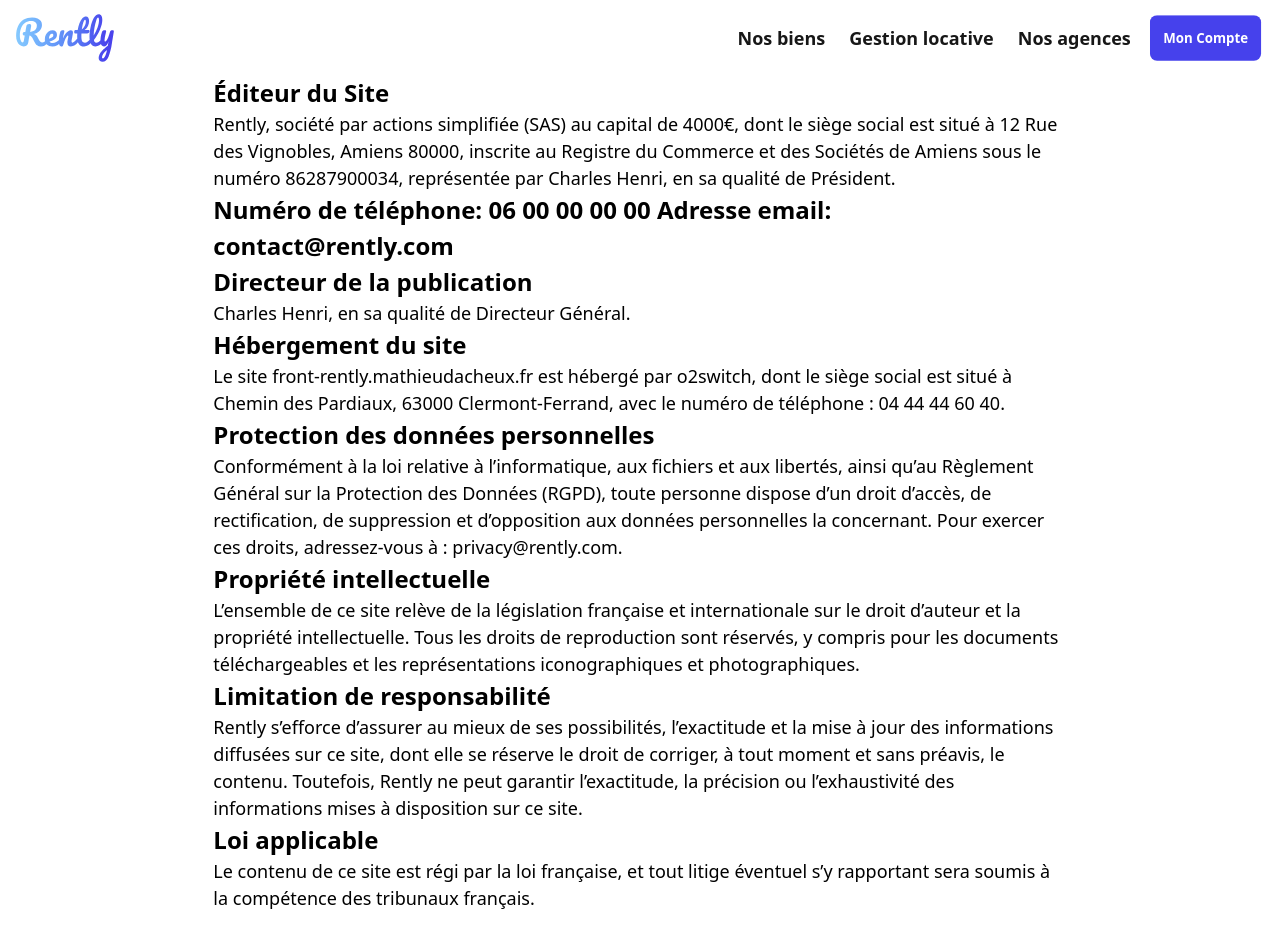
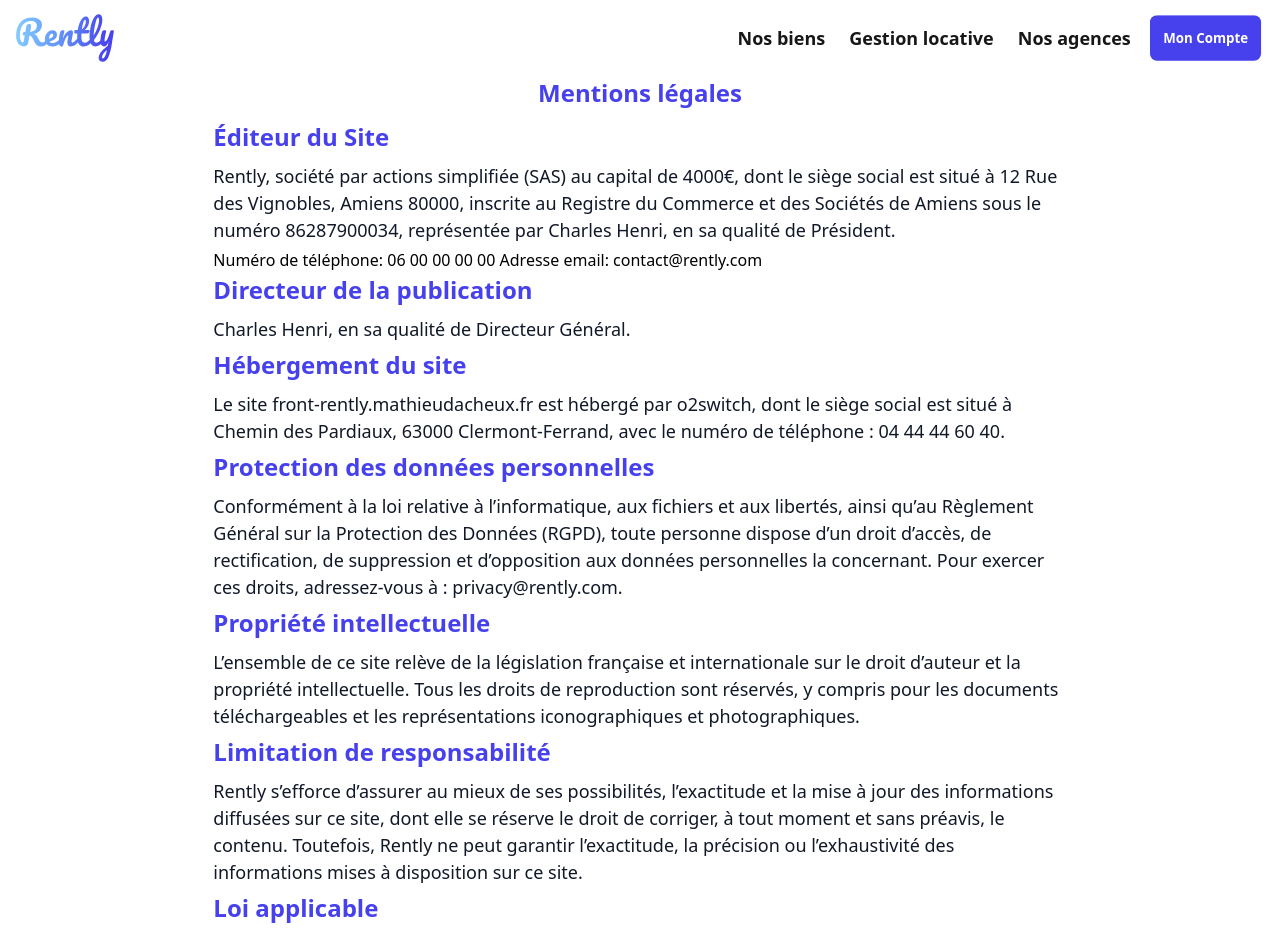
Before and after one commit to mathieudacheux/rently_FrontEnd, a React (Vite) app: page /terms in a window 1280 px wide. Shown: the top 938 px of the page. Built offline with nearby package versions, Linux system fonts and the light colour scheme; no server answers; sample sign-in values are in the browser's storage.

Commit message:
Refactor Terms page layout and content

```diff
--- a/src/pages/Terms/Terms.tsx
+++ b/src/pages/Terms/Terms.tsx
@@ -4,31 +4,40 @@ export default function Terms() {
   return (
     <div className='w-full flex justify-center'>
       <div className='w-8/12'>
-        <Typography variant='h1'>Éditeur du Site</Typography>
-        <Typography variant='text'>
+        <Typography variant='h1' className='text-primary text-center mb-2'>
+          Mentions légales
+        </Typography>
+        <Typography variant='h1' className='text-primary mb-2'>
+          Éditeur du Site
+        </Typography>
+        <Typography variant='text' className='text-gray-900 mb-1'>
           Rently, société par actions simplifiée (SAS) au capital de 4000€, dont
           le siège social est situé à 12 Rue des Vignobles, Amiens 80000,
           inscrite au Registre du Commerce et des Sociétés de Amiens sous le
           numéro 86287900034, représentée par Charles Henri, en sa qualité de
           Président.
         </Typography>
-        <Typography variant='h1'>
+        <Typography variant='h3'>
           Numéro de téléphone: 06 00 00 00 00 Adresse email: contact@rently.com
         </Typography>
-        <Typography variant='h1'>Directeur de la publication</Typography>
-        <Typography variant='text'>
+        <Typography variant='h1' className='text-primary mb-2'>
+          Directeur de la publication
+        </Typography>
+        <Typography variant='text' className='text-gray-900 mb-1'>
           Charles Henri, en sa qualité de Directeur Général.
         </Typography>
-        <Typography variant='h1'>Hébergement du site</Typography>
-        <Typography variant='text'>
+        <Typography variant='h1' className='text-primary mb-2'>
+          Hébergement du site
+        </Typography>
+        <Typography variant='text' className='text-gray-900 mb-1'>
           Le site front-rently.mathieudacheux.fr est hébergé par o2switch, dont
           le siège social est situé à Chemin des Pardiaux, 63000
           Clermont-Ferrand, avec le numéro de téléphone : 04 44 44 60 40.
         </Typography>
-        <Typography variant='h1'>
+        <Typography variant='h1' className='text-primary mb-2'>
           Protection des données personnelles
         </Typography>
-        <Typography variant='text'>
+        <Typography variant='text' className='text-gray-900 mb-1'>
           Conformément à la loi relative à l&rsquo;informatique, aux fichiers et
           aux libertés, ainsi qu&rsquo;au Règlement Général sur la Protection
           des Données (RGPD), toute personne dispose d&rsquo;un droit
@@ -36,24 +45,30 @@ export default function Terms() {
           aux données personnelles la concernant. Pour exercer ces droits,
           adressez-vous à : privacy@rently.com.
         </Typography>
-        <Typography variant='h1'>Propriété intellectuelle</Typography>
-        <Typography variant='text'>
+        <Typography variant='h1' className='text-primary mb-2'>
+          Propriété intellectuelle
+        </Typography>
+        <Typography variant='text' className='text-gray-900 mb-1'>
           L&rsquo;ensemble de ce site relève de la législation française et
           internationale sur le droit d&rsquo;auteur et la propriété
           intellectuelle. Tous les droits de reproduction sont réservés, y
           compris pour les documents téléchargeables et les représentations
           iconographiques et photographiques.
         </Typography>
-        <Typography variant='h1'>Limitation de responsabilité</Typography>
-        <Typography variant='text'>
+        <Typography variant='h1' className='text-primary mb-2'>
+          Limitation de responsabilité
+        </Typography>
+        <Typography variant='text' className='text-gray-900 mb-1'>
           Rently s’efforce d’assurer au mieux de ses possibilités, l’exactitude
           et la mise à jour des informations diffusées sur ce site, dont elle se
           réserve le droit de corriger, à tout moment et sans préavis, le
           contenu. Toutefois, Rently ne peut garantir l’exactitude, la précision
           ou l’exhaustivité des informations mises à disposition sur ce site.
         </Typography>
-        <Typography variant='h1'>Loi applicable</Typography>
-        <Typography variant='text'>
+        <Typography variant='h1' className='text-primary mb-2'>
+          Loi applicable
+        </Typography>
+        <Typography variant='text' className='text-gray-900 mb-1'>
           Le contenu de ce site est régi par la loi française, et tout litige
           éventuel s&rsquo;y rapportant sera soumis à la compétence des
           tribunaux français.
```
